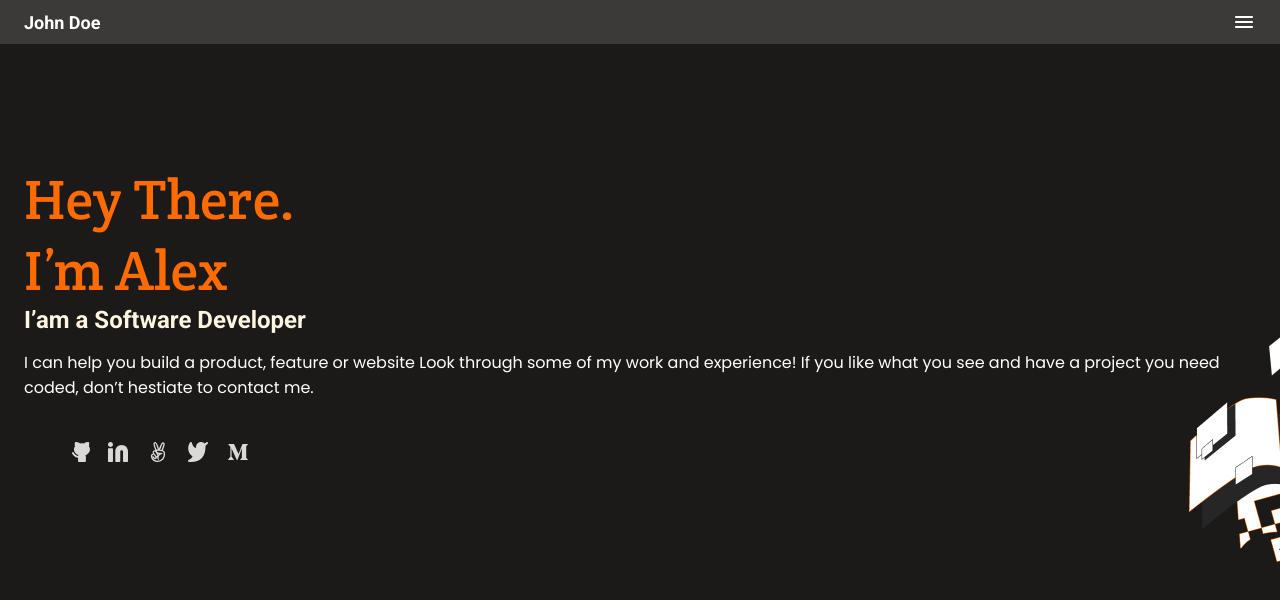
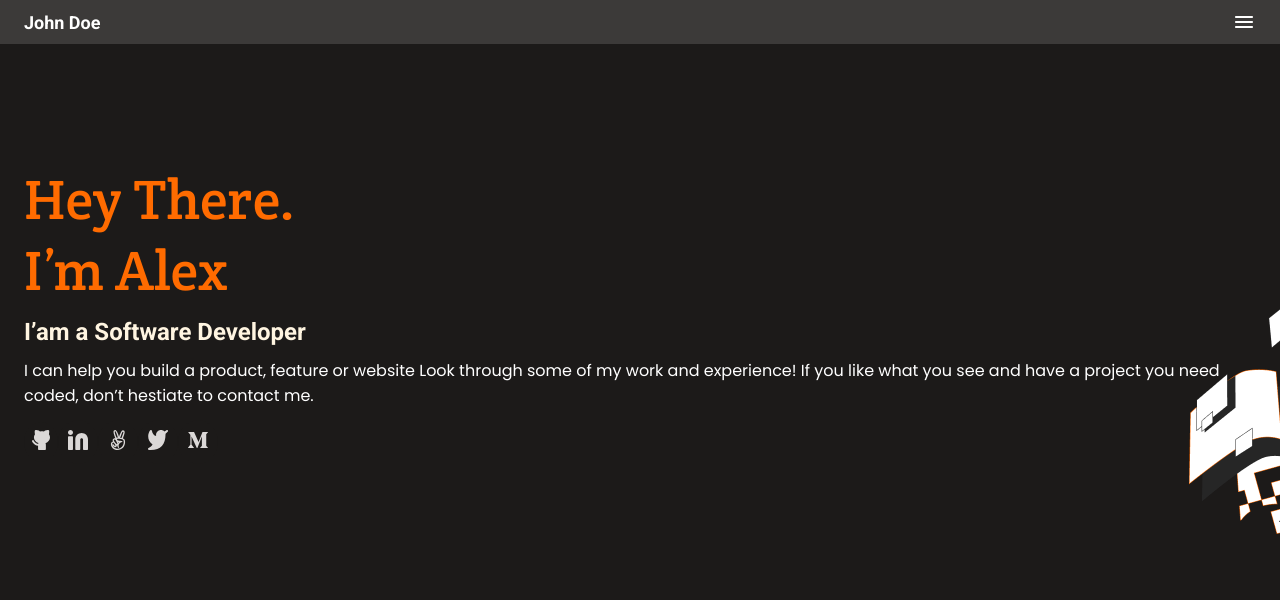
Before and after one commit to mperezbazan/mperezbazan.github.io, a website: page index.html in a window 1280 px wide. Drawn offline with Linux system fonts and the light colour scheme.

Commit message:
Change property of social media buttons

```diff
--- a/css/style.css
+++ b/css/style.css
@@ -54,6 +54,7 @@ main {
   display: flex;
   flex-direction: column;
   justify-content: center;
+  gap: 12px;
 }
 
 .headline-title {
@@ -75,17 +76,21 @@ main {
 .headline-text {
   font-family: 'Poppins', sans-serif;
   color: #fff;
+  margin: 0;
 }
 
 .social-media-button-group {
   display: flex;
   align-items: center;
   width: 200px;
+  margin: 0;
+  padding: 0;
 }
 
 .social-media-button-group li {
-  list-style-type: none
+  list-style-type: none;
 }
+
 .social-media-button {
   background-color: #1c1a19;
   border: 0;
--- a/index.html
+++ b/index.html
@@ -21,11 +21,11 @@
       <p class="headline-subtitle">I’am a Software Developer</p>
       <p class="headline-text">I can help you build a product, feature or website Look through some of my work and experience! If you like what you see and have a project you need coded, don’t hestiate to contact me.</p>
       <ul class="social-media-button-group">
-        <li class="button social-media-button"><a href="https://github.com/mperezbazan" target="_blank"><img src="./images/GitHub.svg" alt="Github icon"/></a></li>
-        <li class="button social-media-button"><a href="https://linkedin.com/in/mperezbazan" target="_blank"><img src="./images/Linkedin.svg" alt="Linkedin icon"/></a></li>
-        <li class="button social-media-button"><a href="https://angel.co/u/martin-perez-bazan" target="_blank"><img src="./images/Angelist.svg" alt="Angelist icon"/></a></li>
-        <li class="button social-media-button"><a href="https://twitter.com/mperezbazan" target="_blank"><img src="./images/Twitter.svg" alt="Twitter icon"/></a></li>
-        <li class="button social-media-button"><a href="https://medium.com/@martin.perezbazan" target="_blank"><img src="./images/Medium.svg" alt="Medium icon"/></a></li>
+        <li class="button social-media-button"><a href="https://github.com/mperezbazan"><img src="./images/GitHub.svg" alt="Github icon"/></a></li>
+        <li class="button social-media-button"><a href="https://linkedin.com/in/mperezbazan"><img src="./images/Linkedin.svg" alt="Linkedin icon"/></a></li>
+        <li class="button social-media-button"><a href="https://angel.co/u/martin-perez-bazan"><img src="./images/Angelist.svg" alt="Angelist icon"/></a></li>
+        <li class="button social-media-button"><a href="https://twitter.com/mperezbazan"><img src="./images/Twitter.svg" alt="Twitter icon"/></a></li>
+        <li class="button social-media-button"><a href="https://medium.com/@martin.perezbazan"><img src="./images/Medium.svg" alt="Medium icon"/></a></li>
       </ul>
     </section>
   </main>
```
